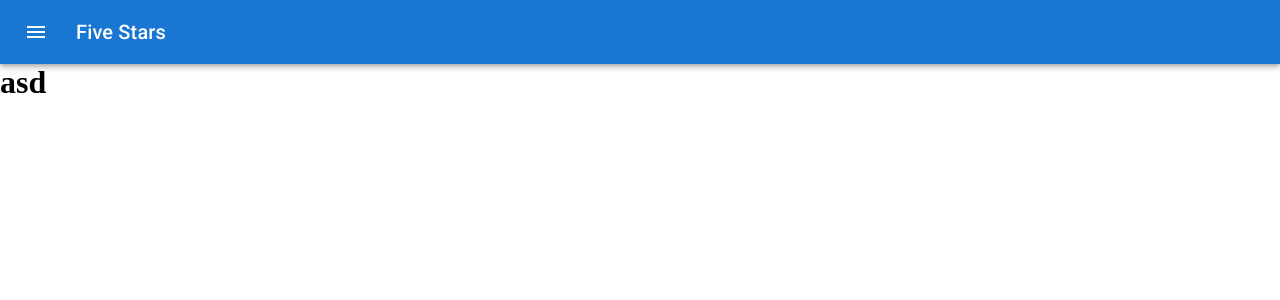
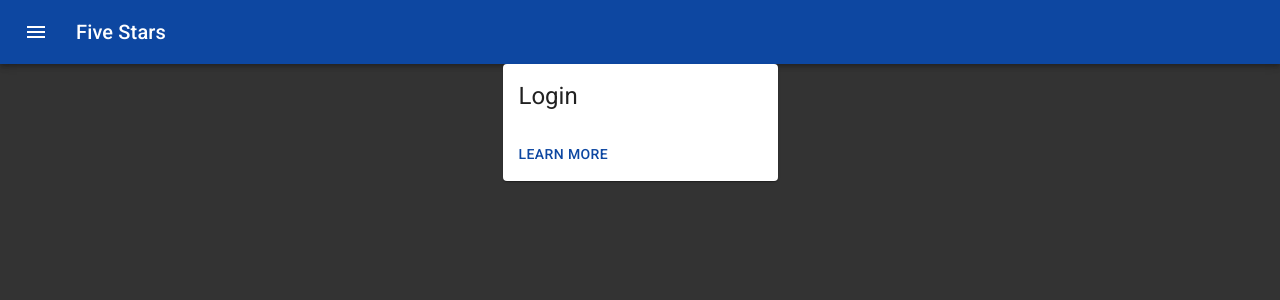
Before and after one commit to desertmark/five-stars, a React (Create React App) app in the folder frontend/: page / in a window 1280 px wide. Shown: the top 300 px of the page. Built offline with nearby package versions, Linux system fonts and the light colour scheme.

Commit message:
Add new fe comp

```diff
--- a/frontend/src/Components/App/App.tsx
+++ b/frontend/src/Components/App/App.tsx
@@ -1,11 +1,13 @@
 import React from 'react';
-import { Header } from '..';
+import { Header, Layout } from '..';
+import { AppTheme } from '../../Config/Theming';
+import { Login } from '../../Views';
 
 export function App() {
   return (
-    <div className="App">
+    <Layout>
       <Header />
-      <h1>asd</h1>
-    </div>
+      <Login />
+    </Layout>
   );
 }
--- /dev/null
+++ b/frontend/src/Components/Layout/Layout.tsx
@@ -0,0 +1,13 @@
+import React from 'react';
+import Box from '@mui/material/Box';
+import { AppTheme } from '../../Config/Theming';
+
+export const Layout: React.FC = ({ children }) => {
+    return (
+        <AppTheme>
+            <Box sx={{ backgroundColor: "#333", width: "100%", height: "100%", flexGrow: 1 }}>
+                {children}
+            </Box>
+        </AppTheme>
+    );
+}
--- a/frontend/src/Components/index.tsx
+++ b/frontend/src/Components/index.tsx
@@ -1,2 +1,3 @@
 export * from './App/App';
 export * from './Header/Header';
+export * from './Layout/Layout';
--- /dev/null
+++ b/frontend/src/Config/Theming.tsx
@@ -0,0 +1,22 @@
+import React, { FC } from 'react';
+import { createTheme, ThemeProvider } from '@mui/material';
+import { pink } from '@mui/material/colors';
+const theme = createTheme({
+    palette: {
+        primary: {
+            main: '#0D47A1',
+        },
+        secondary: {
+            main: '#EEEEEE',
+        },
+        info: pink,
+        text: {
+            secondary: "#FFFFFF"
+        }
+    },
+});
+
+export const AppTheme: FC = ({ children }) =>
+    <ThemeProvider theme={theme}>
+        {children}
+    </ThemeProvider>
--- /dev/null
+++ b/frontend/src/Views/Login.tsx
@@ -0,0 +1,21 @@
+import React, { FC } from 'react';
+import { View } from './index';
+import { Button, Card, CardActions, CardContent, Typography } from '@mui/material';
+
+export const Login: FC = () => {
+    return (
+        <View>
+            <Card sx={{ minWidth: 275, maxWidth: "50%" }}>
+                <CardContent>
+                    <Typography variant="h5" component="div">
+                        Login
+                    </Typography>
+
+                </CardContent>
+                <CardActions>
+                    <Button>Learn More</Button>
+                </CardActions>
+            </Card>
+        </View>
+    );
+}
--- /dev/null
+++ b/frontend/src/Views/View.tsx
@@ -0,0 +1,7 @@
+import React, { FC } from 'react';
+import { Box } from '@mui/material';
+
+export const View: FC = ({ children }) =>
+    <Box data-id="view" sx={{ flexGrow: 1, justifyContent: "center", display: "flex" }}>
+        {children}
+    </Box>
--- /dev/null
+++ b/frontend/src/Views/index.ts
@@ -0,0 +1,2 @@
+export * from './Login';
+export * from './View';
--- a/frontend/src/reset.css
+++ b/frontend/src/reset.css
@@ -2,3 +2,9 @@
     margin:0;
     padding: 0;
 }
+
+body, #root {
+    height: 100vh;
+    width: 100vw;
+    background-color: red;
+}
--- a/package.json
+++ b/package.json
@@ -5,6 +5,9 @@
   "repository": "https://github.com/desertmark/five-stars",
   "author": "Fernando Asulay <fernando.asulay@gmail.com>",
   "license": "MIT",
+  "scripts": {
+    "fe": "cd frontend && npm start"
+  },
   "workspaces": [
     "backend",
     "frontend"
```
